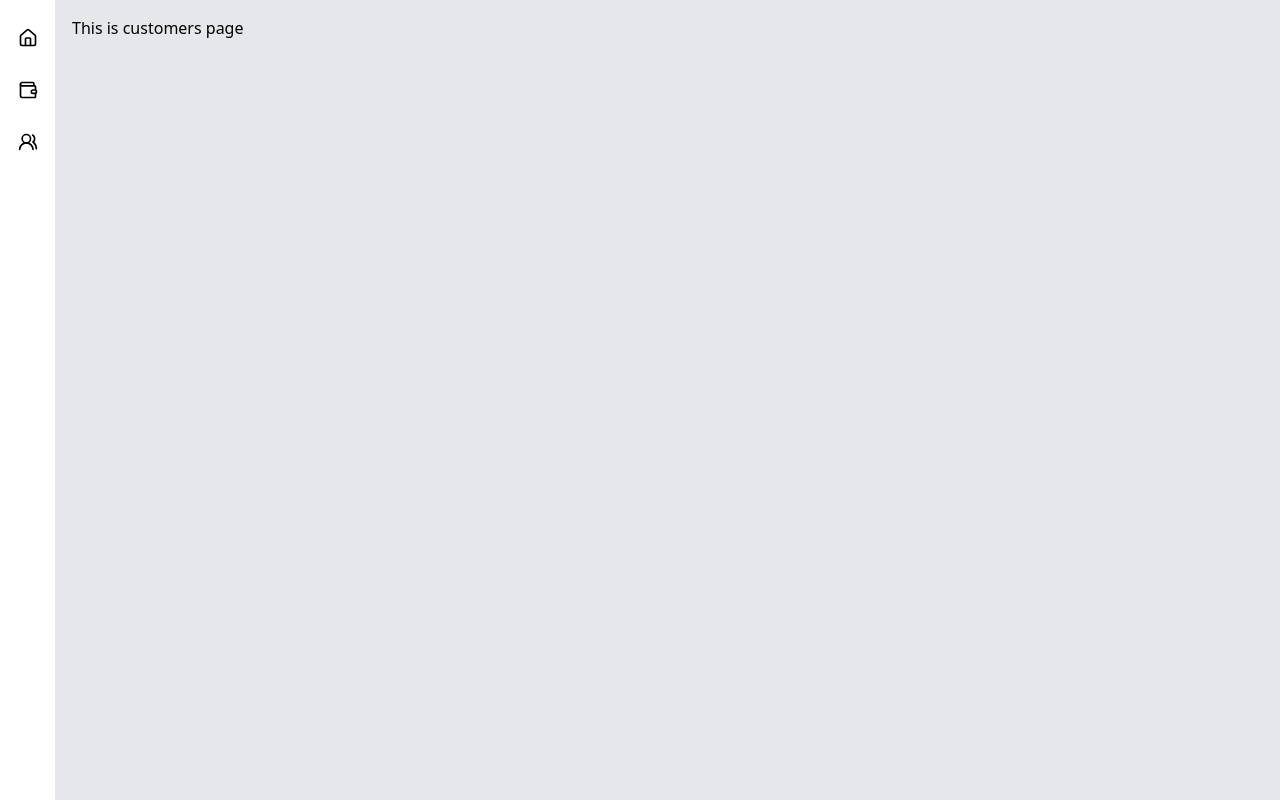
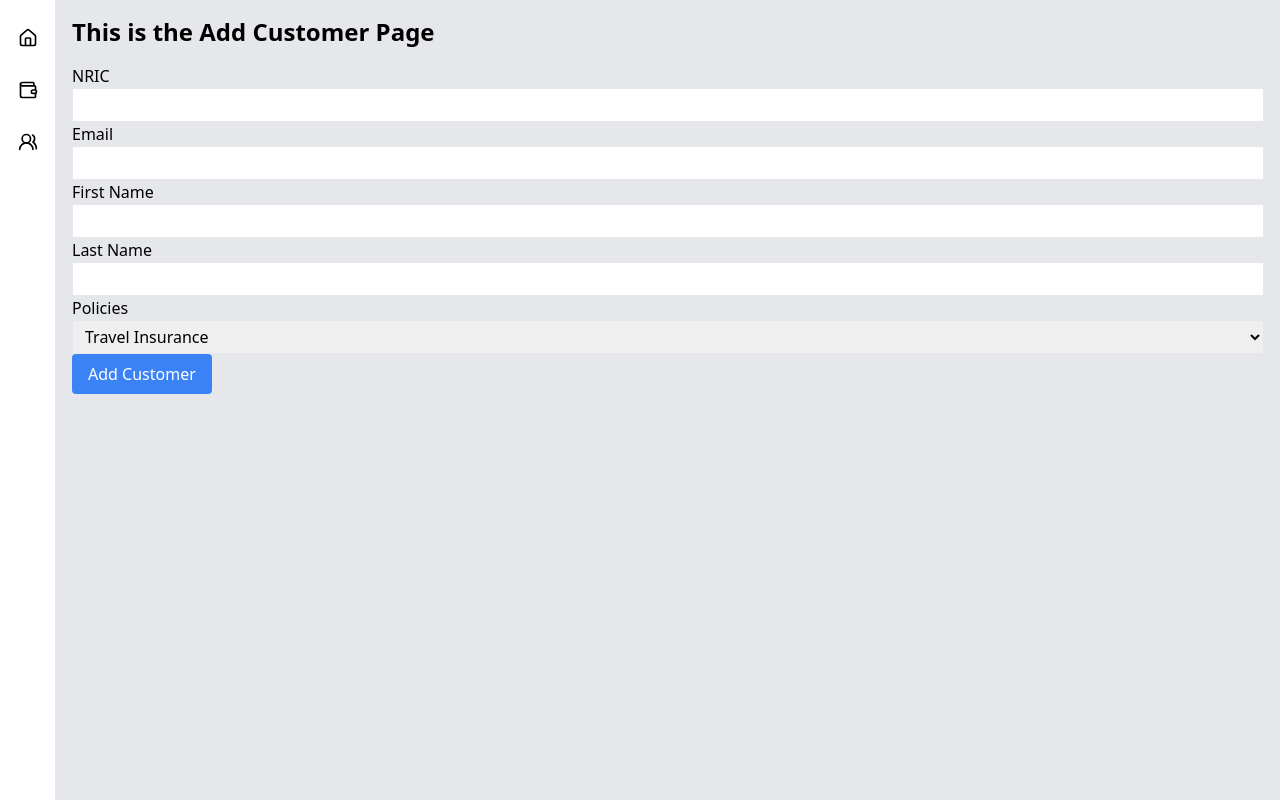
Before and after one commit to elkyli/se200-capstone, a Next.js app: page /customers in a window 1280 px wide. Built offline with nearby package versions, Linux system fonts and the light colour scheme.

Commit message:
Added an AddCustomerForm component

```diff
--- a/app/customers/page.tsx
+++ b/app/customers/page.tsx
@@ -1,11 +1,13 @@
-import Sidebar from '../../components/ui/Sidebar'; // Adjust path if necessary
+import Sidebar from '../../components/ui/Sidebar';
+import AddCustomerForm from '@/components/ui/AddCustomerForm';
 
-export default function Customers() {
+export default function AddCustomerPage() {
   return (
     <div className="flex">
       <Sidebar />
-      <main className="ml-14 p-4">
-        <h1>This is customers page </h1>
+      <main className="ml-14 p-4 w-full">
+        <h1 className="text-2xl font-bold mb-4">This is the Add Customer Page</h1>
+        <AddCustomerForm />
       </main>
     </div>
   );
--- a/components/ui/AddCustomerForm.tsx
+++ b/components/ui/AddCustomerForm.tsx
@@ -0,0 +1,102 @@
+import { redirect } from 'next/navigation';
+import { db } from '../../db';
+
+export default function AddCustomerForm() {
+  async function handleSubmit(formData: FormData) {
+    'use server';
+    const id = formData.get('nric') as string;  // NRIC (PolicyHolder ID)
+    const email = formData.get('email') as string;
+    const firstName = formData.get('first_name') as string;
+    const lastName = formData.get('last_name') as string;
+    const policies = formData.getAll('policies') as string[]; // Policies (dropdown)
+
+    await db.policyHolder.create({
+      data: {
+        id,
+        email,
+        firstName,
+        lastName,
+        policies: {
+          connect: policies.map(policyId => ({ id: policyId })) // connecting policy relations
+        }
+      },
+    });
+
+    redirect('/customers');
+  }
+
+  return (
+    <form action={handleSubmit}>
+      <div>
+        <label htmlFor="nric">NRIC</label>
+        <input
+          type="text"
+          name="nric"
+          id="nric"
+          className="border px-2 py-1 w-full"
+          required
+        />
+      </div>
+
+      <div>
+        <label htmlFor="email">Email</label>
+        <input
+          type="email"
+          name="email"
+          id="email"
+          className="border px-2 py-1 w-full"
+          required
+        />
+      </div>
+
+      <div>
+        <label htmlFor="first_name">First Name</label>
+        <input
+          type="text"
+          name="first_name"
+          id="first_name"
+          className="border px-2 py-1 w-full"
+          required
+        />
+      </div>
+
+      <div>
+        <label htmlFor="last_name">Last Name</label>
+        <input
+          type="text"
+          name="last_name"
+          id="last_name"
+          className="border px-2 py-1 w-full"
+          required
+        />
+      </div>
+
+      <div>
+  <label htmlFor="policies">Policies</label>
+  <select
+    name="policies"
+    id="policies"
+    className="border px-2 py-1 w-full"
+    required
+  >
+    <option value="" disabled>Select a policy</option>
+    <option value="policy_id_1">Travel Insurance</option>
+    <option value="policy_id_2">Health Insurance</option>
+    <option value="policy_id_3">Home Insurance</option>
+    <option value="policy_id_4">Business Insurance</option>
+    <option value="policy_id_5">Car Insurance</option>
+    <option value="policy_id_6">Personal Accident</option>
+    <option value="policy_id_7">Critical Illness</option>
+    <option value="policy_id_8">Life Insurance</option>
+  </select>
+</div>
+
+
+
+
+      <button type="submit" className="bg-blue-500 text-white px-4 py-2 rounded hover:bg-blue-600">
+        Add Customer
+      </button>
+    </form>
+  );
+}
```
